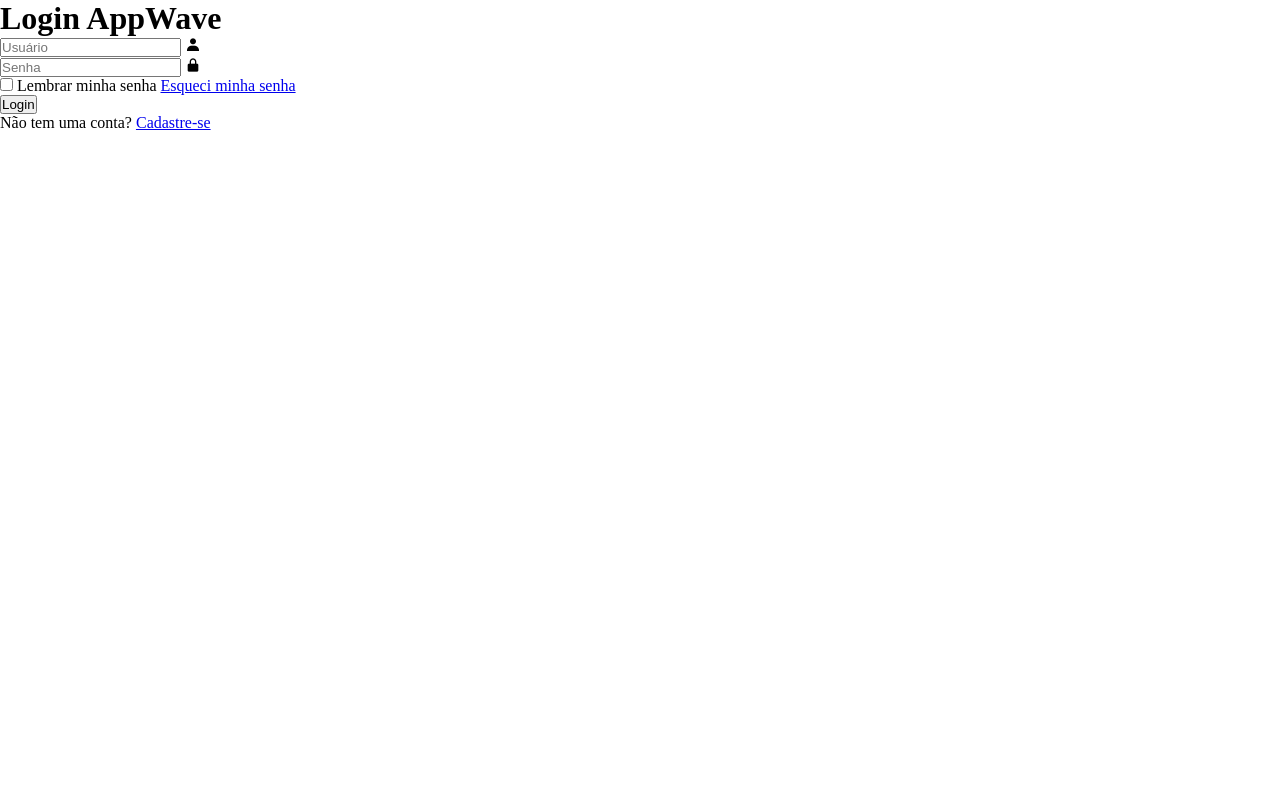
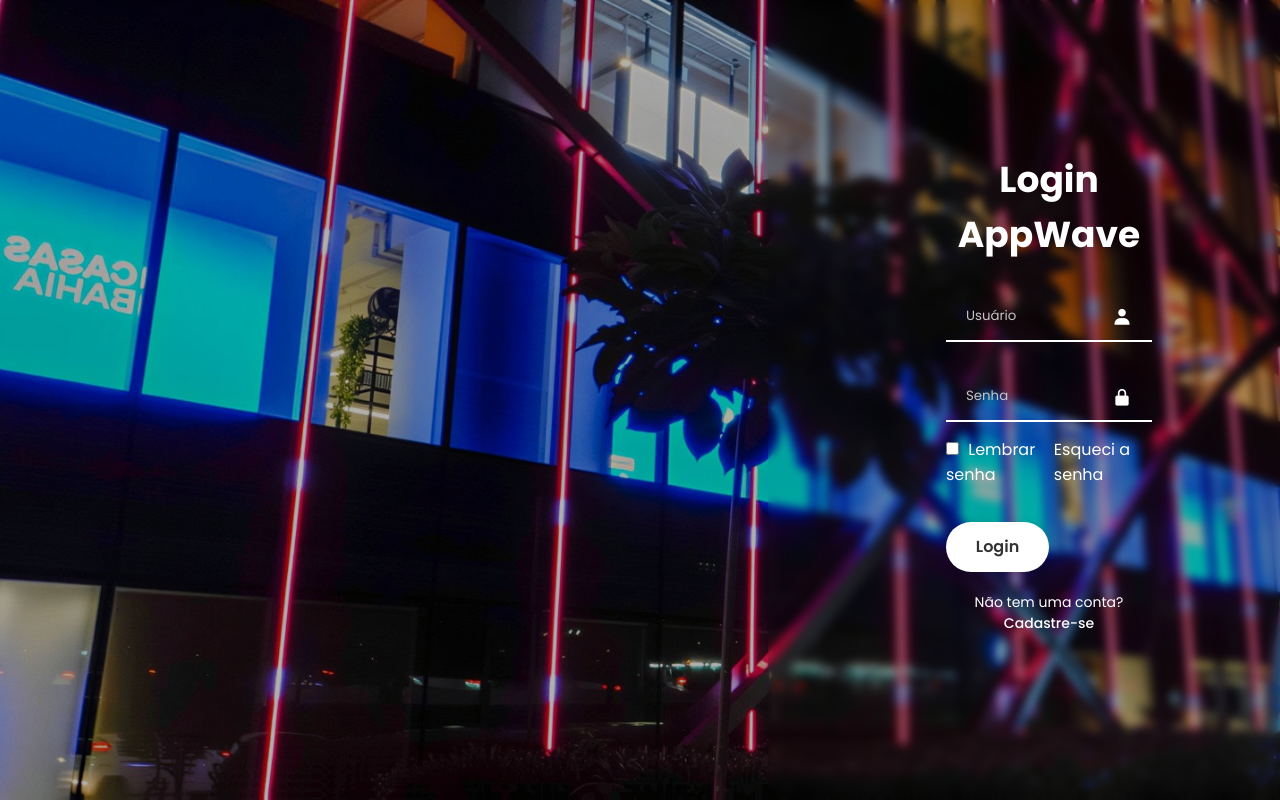
Before and after one commit to Vinicius-Giovanni/RPA-Web-Service, a FastAPI app: template frontend/templates/login.html in a window 1280 px wide. Run offline with FastAPI, Linux system fonts and the light colour scheme; the template is opened without the code that fills it, so the values that code supplies are empty.

Commit message:
style: contrução da tela de login

```diff
--- a/frontend/static/css/login.css
+++ b/frontend/static/css/login.css
@@ -4,4 +4,128 @@
     margin: 0;
     padding: 0;
     box-sizing: border-box;
+    font-family: "Poppins", sans-serif;
 }
+
+body {
+    display: flex;
+    justify-content: right;
+    align-items: center;
+    min-height: 100vh;
+    background:
+    linear-gradient(rgba(0,0,0,0.3), rgba(0,0,0,0.3)),
+    url("../img/berrini.png") no-repeat;
+    background-size: cover;
+    background-position: center;
+}
+
+.div_formulario {
+    padding-left: 50px;
+    width: 50%;
+}
+
+.container {
+    width: 40%;
+    min-height: 100vh;
+    display: flex;
+    align-items: center;
+    justify-content: center;
+    background: transparent;
+    /* border: 2px solid rgba(255, 255, 255, .2); */
+    color: #fff;
+    backdrop-filter: blur(5px);
+}
+
+.container h1 {
+    font-size: 36px;
+    text-align: center;
+}
+
+.input_box {
+    position: relative;
+    width: 100%;
+    height: 50px;
+    margin: 30px 0;
+
+}
+
+.input_box input {
+    width: 100%;
+    height: 100%;
+    background-color: transparent;
+    border: none;
+    border-bottom: 2px solid #fff;
+    outline: none;
+    font: 16px;
+    color:#fff;
+    padding: 20px 45px 20px 20px;;
+}
+
+.input_box input::placeholder {
+    color: #c5c5c5;
+}
+
+.input_box i {
+    position: absolute;
+    right: 20px;
+    font-size: 20px;
+    top:50%;
+    transform: translateY(-50%);;
+}
+
+.remember-forgot {
+    display: flex;
+    justify-content: space-between;
+    margin: -15px 0 15px;
+}
+
+.remember-forgot label input{
+    accent-color: #fff;
+    margin-right: 5px;
+}
+
+.remember-forgot a {
+    text-decoration: none;
+    color: #fff;
+}
+
+.remember-forgot a:hover {
+    text-decoration: underline;
+}
+
+.login {
+    width: 50%;
+    height: 50px;
+    background-color: #fff;
+    border: none;
+    border-radius: 40px;
+    cursor: pointer;
+    font-size: 16px;
+    color: #333;
+    font-weight: 600;
+    box-shadow: 0 0 10px rgba(0, 0, 0, .1);
+    margin-top: 20px;
+}
+
+.login:hover {
+    background-color: transparent;
+    border: 2px solid rgba(255, 255, 255, .2);
+    color: #fff;
+    transition: 0.3s;
+}
+
+.register-link {
+    font-size: 14px;
+    text-align: center;
+    margin: 20px 0 15px;
+}
+
+.register-link a {
+    text-decoration: none;
+    color: #fff;
+    font-weight: 500;
+}
+
+.register-link a:hover {
+    text-decoration: underline;
+}
--- a/frontend/templates/login.html
+++ b/frontend/templates/login.html
@@ -4,11 +4,12 @@
     <meta charset="UTF-8">
     <meta name="viewport" content="width=device-width, initial-scale=1.0">
     <link href="https://unpkg.com/boxicons@2.1.4/css/boxicons.min.css" rel="stylesheet">
-    <link rel="stylesheet" href="frontend\static\css\login.css">
+    <link rel="stylesheet" href="..\static\css\login.css">
     <title>Login</title>
 </head>
 <body>
     <main class="container">
+        <div class="div_formulario">
         <form>
             <h1>Login AppWave</h1>
             <div class="input_box">
@@ -23,18 +24,19 @@
             <div class="remember-forgot">
                 <label>
                 <input type="checkbox">
-                Lembrar minha senha
+                Lembrar senha
                 </label>
-                <a href="#">Esqueci minha senha</a>
+                <a href="#">Esqueci a senha</a>
 
             </div>
 
-            <button type="submit">Login</button>
+            <button class="login" type="submit">Login</button>
 
-            <divclass=register-link>
+            <div class=register-link>
                 <p>Não tem uma conta? <a href="#">Cadastre-se</a></p>
             </div>
         </form>
+        </div>
     </main>
 </body>
 </html>
```
Also changed, not shown: frontend/static/img/berrini.png (added).
